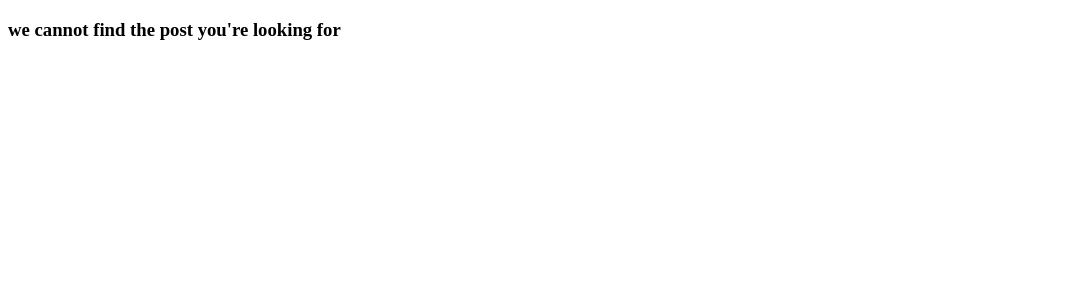
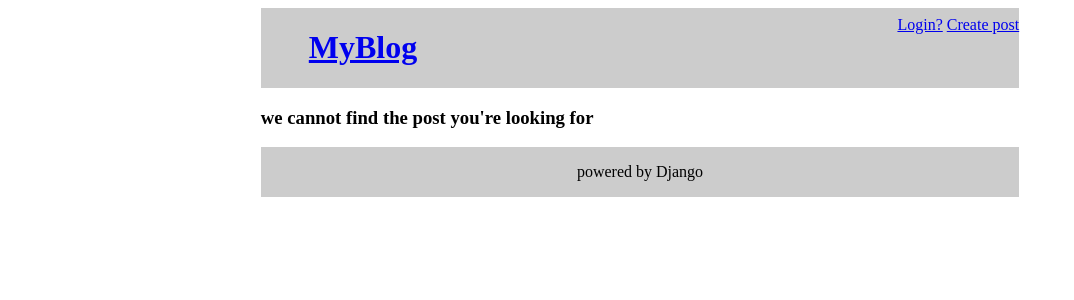
Before and after one commit to MikitaTsiarentsyeu/Md-PT1-54-22, a Django app: page /posts/1 in a window 1280 px wide. Shown: the top 300 px of the page, without its empty margins (0-1074 px from the left). Run offline with Django 4.2, Linux system fonts and the light colour scheme; data that the repository does not hold is empty.

Commit message:
add lesson 16/10

```diff
--- /dev/null
+++ b/Lessons/web project/proj/app/templates/base.html
@@ -0,0 +1,28 @@
+{% load static %}
+
+<!DOCTYPE html>
+<html>
+    <head>
+        <meta charset="utf-8">
+        <title></title>
+        <link rel="stylesheet main-structure" href="{% static 'app/css/style.css' %}">
+    </head>
+    <body>
+        <div class="structure main-structure space-between">
+            <a href="{% url 'posts' %}">
+                <h1 id="logo">MyBlog</h1>
+            </a>
+            <div id="buttons">
+                <a href="#">Login?</a>
+                <a href="{% url 'add_post' %}">Create post</a>
+            </div>
+        </div>
+        <div class="structure">
+            {% block content %}
+            {% endblock  %}
+        </div>
+        <div class="structure main-structure center">
+            <p>powered by Django</p>
+        </div>
+    </body>
+</html>
--- a/Lessons/web project/proj/app/templates/post.html
+++ b/Lessons/web project/proj/app/templates/post.html
@@ -1,21 +1,14 @@
-<!DOCTYPE html>
-<html>
-    <head>
-        <meta charset="utf-8">
-        <title></title>
-    </head>
-    <body>
-        <div>
+{% extends 'base.html' %}
+
+{% block content %}
     {% if post %}
         <h1>{{ post.title }}</h1>
         <h3>{{ post.subtitle }}</h3>
         {% if post.image %}
-                    <img src="{{ post.image.url }}" />
+            <img class="item-image" src="{{ post.image.url }}" />
         {% endif %}
         <p>by {{ post.author.name }}</p>
     {% else %}
         <h3>we cannot find the post you're looking for</h3>
     {% endif %}
-        </div>
-    </body>
-</html>
+{% endblock %}
--- a/Lessons/web project/proj/app/views.py
+++ b/Lessons/web project/proj/app/views.py
@@ -1,7 +1,9 @@
+import datetime
 import re
-from django.shortcuts import render
+from django.shortcuts import render, redirect
 from django.http import HttpResponse
-from .models import Post
+from .models import Author, Post
+from .forms import AddPost
 
 
 def home(request):
@@ -24,7 +26,7 @@ def home(request):
 #     return HttpResponse(response)
 
 def posts(request):
-    all_posts = Post.objects.all()
+    all_posts = Post.objects.all().order_by('-issued')
     return render(request, 'posts.html', {'posts': all_posts})
 
 def post(request, id):
@@ -33,3 +35,26 @@ def post(request, id):
     except:
         post = ""
     return render(request, 'post.html', {'post': post})
+
+def add_post(request):
+
+    if request.method == 'POST':
+        new_form = AddPost(request.POST, request.FILES)
+
+        if new_form.is_valid():
+            post = Post()
+            post.author = Author.objects.all()[0]
+            post.issued = datetime.datetime.now()
+            post.title = new_form.cleaned_data['title']
+            post.subtitle = new_form.cleaned_data['subtitle']
+            post.content = new_form.cleaned_data['content']
+            post.post_type = new_form.cleaned_data['post_type']
+            post.image = new_form.cleaned_data['image']
+            post.save()
+
+            return redirect('posts')
+
+    elif request.method == "GET":
+        new_form = AddPost()
+
+    return render(request, 'add_post.html', {'new_form': new_form})
--- a/Lessons/web project/proj/proj/urls.py
+++ b/Lessons/web project/proj/proj/urls.py
@@ -25,6 +25,7 @@ urlpatterns = [
     path('posts/', app_views.posts, name='posts'),
     # path('posts/<str:id>', app_views.post, name='post'),
     path('posts/<int:id>', app_views.post, name='post'),
+    path('posts/add/', app_views.add_post, name='add_post'),
 
 ]
 
--- /dev/null
+++ b/Lessons/web project/proj/static/app/css/style.css
@@ -0,0 +1,35 @@
+.structure {
+    width: 60%;
+    margin: 0 auto;
+}
+
+.main-structure {
+    background-color: #ccc;
+    display:flex;
+}
+
+.space-between {
+    justify-content: space-between;
+}
+
+.center {
+    justify-content: center;
+}
+
+.item {
+    border-bottom: dotted 2px #ccc;
+    padding-bottom: 5%;
+}
+
+.item-image {
+    width: 80%;
+}
+
+#logo {
+    padding-left: 3rem;
+    font-family: cursive;
+}
+
+#buttons {
+    padding-top: .5rem;
+}
```
Also changed, not shown: Lessons/web project/proj/app/forms.py (added, +21 -0 lines), Lessons/web project/proj/app/static/app/css/style.css (added, +35 -0 lines), Lessons/web project/proj/app/templates/add_post.html (added, +10 -0 lines), Lessons/web project/proj/app/templates/posts.html (+7 -12 lines), Lessons/web project/proj/media/uploads/20210906195129_IMG_6865.jpg (added), Lessons/web project/proj/media/uploads/20210906195617_IMG_6893.jpg (added), Lessons/web project/proj/media/uploads/69561.jpg (added), Lessons/web project/proj/media/uploads/wallpaper6_1920x1080.jpg (added), 1 other file. Lines whose indentation alone changed are shown as unchanged.
